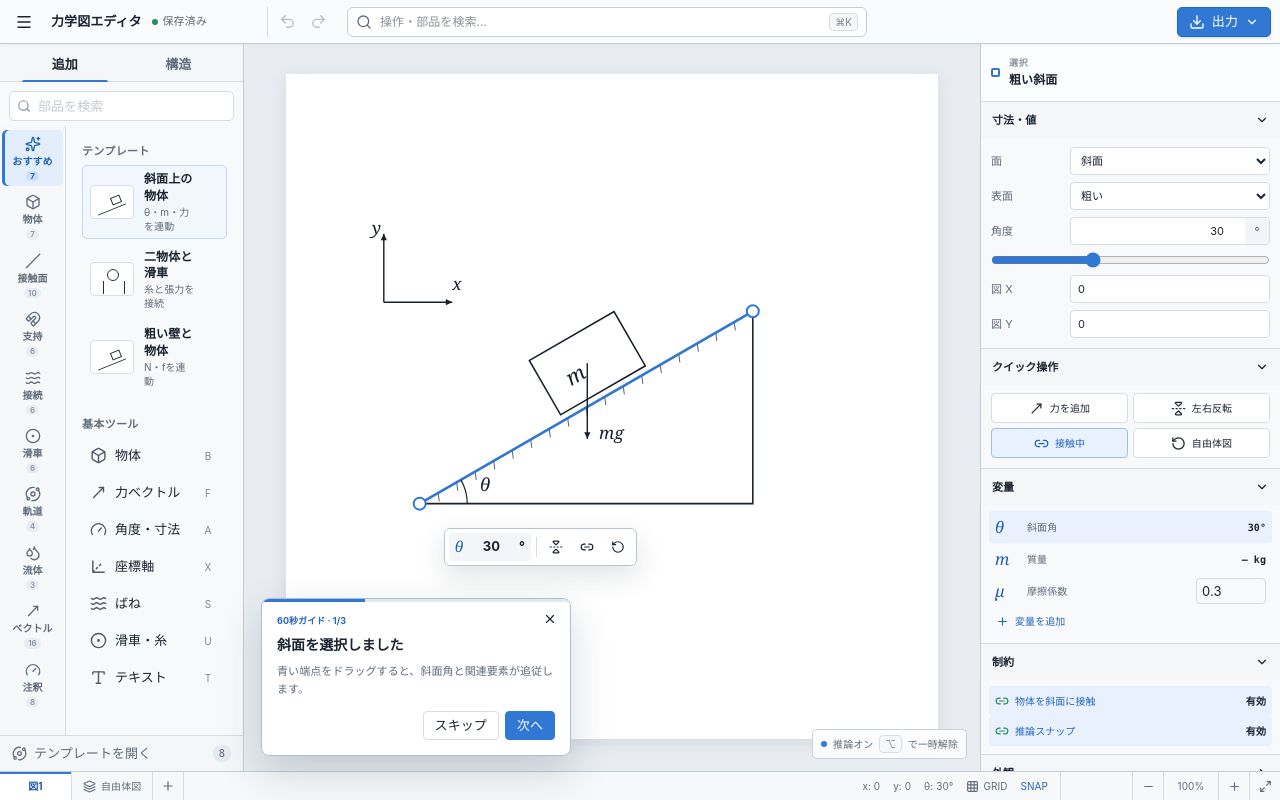
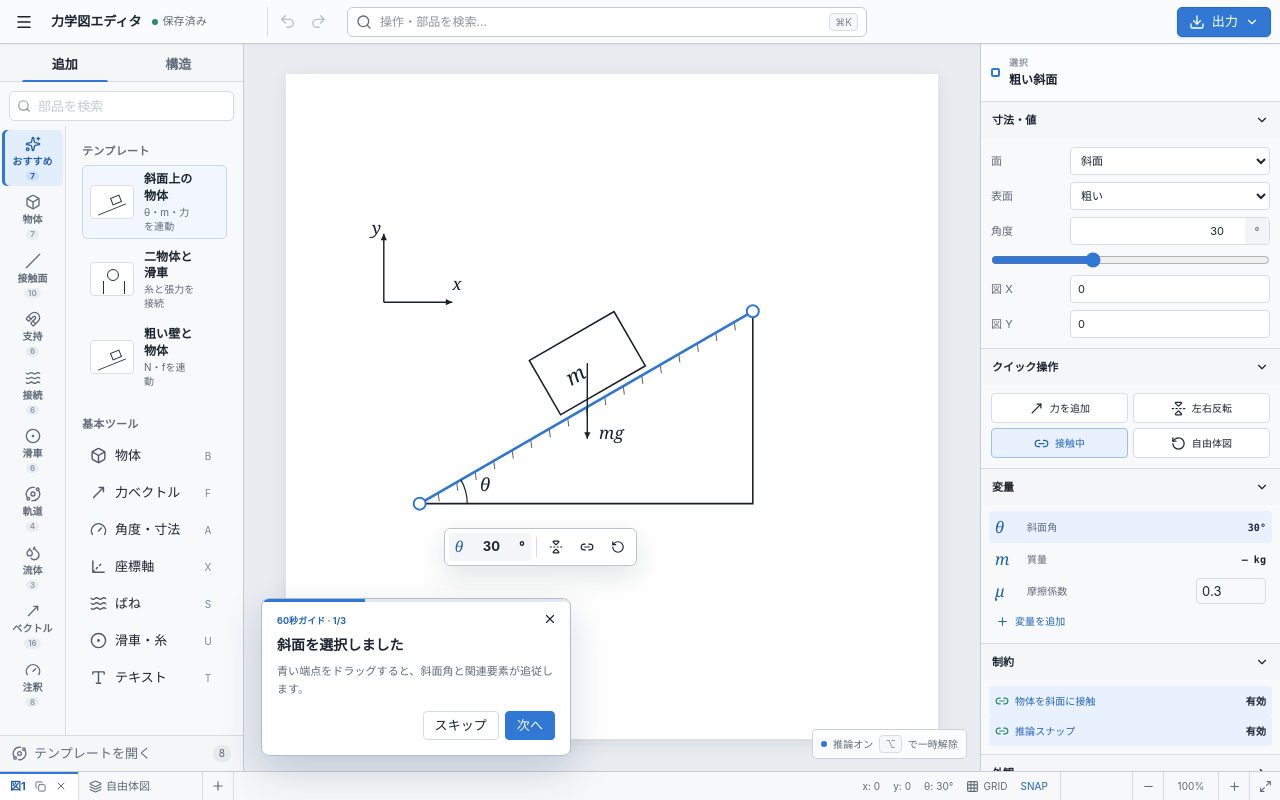
Before and after one commit to hira1001/physics-diagram-editor, a Next.js app: page / in a window 1280 px wide. Built offline with nearby package versions, Linux system fonts and the light colour scheme.

Commit message:
feat: add Excel-style sheet deletion, duplication, and double-click inline renaming

```diff
--- a/app/components/PhysicsEditor.tsx
+++ b/app/components/PhysicsEditor.tsx
@@ -109,6 +109,8 @@ export function PhysicsEditor() {
   const [exportBusy, setExportBusy] = useState(false);
   const [exportError, setExportError] = useState<string | null>(null);
   const [pointerPosition, setPointerPosition] = useState({ x: 0, y: 0 });
+  const [editingPageId, setEditingPageId] = useState<string | null>(null);
+  const [editingTitle, setEditingTitle] = useState("");
   const editorRootRef = useRef<HTMLDivElement>(null);
   const activePage = workspace.pages.find((page) => page.id === workspace.activePageId) ?? workspace.pages[0];
 
@@ -282,6 +284,51 @@ export function PhysicsEditor() {
       },
     };
     setWorkspace((current) => ({ ...current, activePageId: page.id, pages: [...current.pages, page] }));
+  }, [recordWorkspace, workspace]);
+
+  const duplicatePage = useCallback((pageId: string) => {
+    recordWorkspace(workspace);
+    const targetIndex = workspace.pages.findIndex((p) => p.id === pageId);
+    const source = workspace.pages[targetIndex];
+    if (!source) return;
+    const newPage: DiagramPage = {
+      id: `page-${Date.now()}`,
+      title: `${source.title} (コピー)`,
+      kind: source.kind,
+      scene: JSON.parse(JSON.stringify(source.scene)),
+    };
+    const newPages = [...workspace.pages];
+    newPages.splice(targetIndex + 1, 0, newPage);
+    setWorkspace((current) => ({
+      ...current,
+      activePageId: newPage.id,
+      pages: newPages,
+    }));
+  }, [recordWorkspace, workspace]);
+
+  const deletePage = useCallback((pageId: string) => {
+    if (workspace.pages.length <= 1) return;
+    recordWorkspace(workspace);
+    const targetIndex = workspace.pages.findIndex((p) => p.id === pageId);
+    const nextPages = workspace.pages.filter((p) => p.id !== pageId);
+    const nextActiveId = pageId === workspace.activePageId
+      ? (nextPages[Math.min(targetIndex, nextPages.length - 1)]?.id ?? nextPages[0].id)
+      : workspace.activePageId;
+    setWorkspace((current) => ({
+      ...current,
+      activePageId: nextActiveId,
+      pages: nextPages,
+    }));
+  }, [recordWorkspace, workspace]);
+
+  const renamePage = useCallback((pageId: string, newTitle: string) => {
+    const trimmed = newTitle.trim();
+    if (!trimmed) return;
+    recordWorkspace(workspace);
+    setWorkspace((current) => ({
+      ...current,
+      pages: current.pages.map((p) => p.id === pageId ? { ...p, title: trimmed } : p),
+    }));
   }, [recordWorkspace, workspace]);
 
   const applyTemplate = useCallback((template: TemplateId) => {
@@ -740,12 +787,79 @@ export function PhysicsEditor() {
 
       <footer className="statusbar">
         <div className="page-tabs">
-          {workspace.pages.map((page) => (
-            <button aria-current={page.id === workspace.activePageId ? "page" : undefined} className={page.id === workspace.activePageId ? "active" : ""} type="button" key={page.id} onClick={() => setWorkspace((current) => ({ ...current, activePageId: page.id }))}>
-              {page.kind === "freebody" ? <Layers3 size={13} /> : null}{page.title}
-            </button>
-          ))}
-          <button className="add-page" type="button" onClick={addBlankPage} aria-label="図を追加"><Plus size={14} /></button>
+          {workspace.pages.map((page) => {
+            const isActive = page.id === workspace.activePageId;
+            const isEditing = editingPageId === page.id;
+            return (
+              <div
+                key={page.id}
+                className={`page-tab-item ${isActive ? "active" : ""}`}
+                onClick={() => {
+                  if (editingPageId !== page.id) {
+                    setWorkspace((current) => ({ ...current, activePageId: page.id }));
+                  }
+                }}
+                onDoubleClick={() => {
+                  setEditingPageId(page.id);
+                  setEditingTitle(page.title);
+                }}
+              >
+                <span className="page-tab-title">
+                  {page.kind === "freebody" ? <Layers3 size={13} /> : null}
+                  {isEditing ? (
+                    <input
+                      autoFocus
+                      className="tab-rename-input"
+                      value={editingTitle}
+                      onChange={(e) => setEditingTitle(e.target.value)}
+                      onBlur={() => {
+                        renamePage(page.id, editingTitle);
+                        setEditingPageId(null);
+                      }}
+                      onKeyDown={(e) => {
+                        if (e.key === "Enter") {
+                          renamePage(page.id, editingTitle);
+                          setEditingPageId(null);
+                        } else if (e.key === "Escape") {
+                          setEditingPageId(null);
+                        }
+                      }}
+                    />
+                  ) : (
+                    <span>{page.title}</span>
+                  )}
+                </span>
+
+                <span className="tab-actions">
+                  <button
+                    className="tab-action-btn"
+                    type="button"
+                    title="シートを複製 (コピー)"
+                    onClick={(e) => {
+                      e.stopPropagation();
+                      duplicatePage(page.id);
+                    }}
+                  >
+                    <Copy size={11} />
+                  </button>
+                  {workspace.pages.length > 1 ? (
+                    <button
+                      className="tab-action-btn delete"
+                      type="button"
+                      title="シートを削除"
+                      onClick={(e) => {
+                        e.stopPropagation();
+                        deletePage(page.id);
+                      }}
+                    >
+                      <X size={12} />
+                    </button>
+                  ) : null}
+                </span>
+              </div>
+            );
+          })}
+          <button className="add-page" type="button" onClick={addBlankPage} title="新規図面シートを追加"><Plus size={14} /></button>
         </div>
         <div className="drawing-status"><span>x: {pointerPosition.x}</span><span>y: {pointerPosition.y}</span><span>θ: {activePage.scene.angle}°</span><button className={activePage.scene.grid ? "active" : ""} type="button" onClick={() => updateScene({ grid: !activePage.scene.grid })}><Grid3X3 size={13} />GRID</button><button className={activePage.scene.snapEnabled ? "active" : ""} type="button" onClick={() => updateScene({ snapEnabled: !activePage.scene.snapEnabled })}>SNAP</button></div>
         <div className="zoom-controls"><button type="button" aria-label="縮小" onClick={() => setWorkspace((current) => ({ ...current, zoom: Math.max(50, current.zoom - 10) }))}><Minus size={13} /></button><span>{workspace.zoom}%</span><button type="button" aria-label="拡大" onClick={() => setWorkspace((current) => ({ ...current, zoom: Math.min(180, current.zoom + 10) }))}><Plus size={13} /></button><button type="button" title="全体表示" onClick={() => { setWorkspace((current) => ({ ...current, zoom: 100 })); updateScene({ diagramOffsetX: 0, diagramOffsetY: 0 }); }}><Maximize2 size={13} /></button></div>
--- a/app/globals.css
+++ b/app/globals.css
@@ -1239,34 +1239,109 @@ kbd {
 .page-tabs {
   display: flex;
   align-items: stretch;
-  overflow: hidden;
-}
-
-.page-tabs button {
+  overflow-x: auto;
+  overflow-y: hidden;
+  scrollbar-width: none;
+}
+
+.page-tabs::-webkit-scrollbar {
+  display: none;
+}
+
+.page-tab-item {
+  position: relative;
   display: inline-flex;
-  min-width: 72px;
-  align-items: center;
-  justify-content: center;
-  gap: 5px;
-  padding: 0 11px;
+  align-items: center;
+  gap: 6px;
+  height: 100%;
+  padding: 0 8px 0 10px;
   border: 0;
   border-right: 1px solid var(--border);
   color: var(--text-soft);
   background: transparent;
   cursor: pointer;
-}
-
-.page-tabs button.active {
+  user-select: none;
+  font-size: 11px;
+}
+
+.page-tab-item:hover {
+  background: var(--bg-hover);
+}
+
+.page-tab-item.active {
   color: #1d5ca6;
   background: #fff;
   box-shadow: inset 0 2px var(--blue);
   font-weight: 700;
 }
 
+.page-tab-title {
+  display: inline-flex;
+  align-items: center;
+  gap: 4px;
+}
+
+.tab-actions {
+  display: inline-flex;
+  align-items: center;
+  gap: 2px;
+  opacity: 0;
+  transition: opacity 0.15s ease;
+}
+
+.page-tab-item:hover .tab-actions,
+.page-tab-item.active .tab-actions {
+  opacity: 1;
+}
+
+.tab-action-btn {
+  display: inline-flex;
+  align-items: center;
+  justify-content: center;
+  width: 18px;
+  height: 18px;
+  padding: 0;
+  border: 0;
+  border-radius: 3px;
+  color: var(--text-soft);
+  background: transparent;
+  cursor: pointer;
+}
+
+.tab-action-btn:hover {
+  color: var(--text);
+  background: rgba(0, 0, 0, 0.08);
+}
+
+.tab-action-btn.delete:hover {
+  color: #d9383a;
+  background: #fce8e6;
+}
+
+.tab-rename-input {
+  width: 75px;
+  height: 20px;
+  padding: 0 4px;
+  border: 1px solid var(--blue);
+  border-radius: 3px;
+  font-size: 11px;
+  font-weight: 600;
+  outline: none;
+  background: #fff;
+}
+
 .page-tabs button.add-page {
+  display: inline-flex;
+  align-items: center;
+  justify-content: center;
   min-width: 31px;
   width: 31px;
   padding: 0;
+  border: 0;
+  border-right: 1px solid var(--border);
+  color: var(--text-soft);
+  background: transparent;
+  cursor: pointer;
 }
 
 .drawing-status,
```
